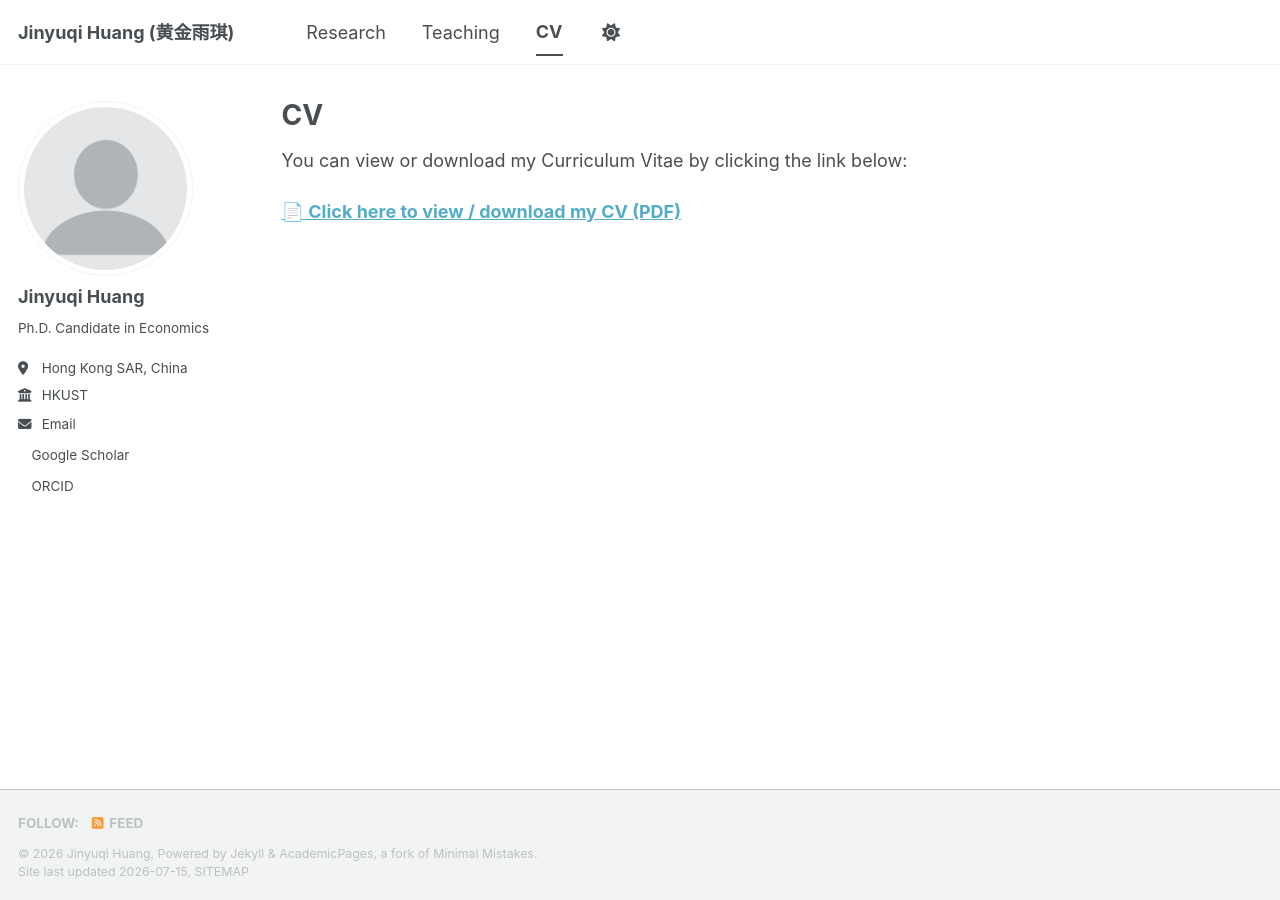
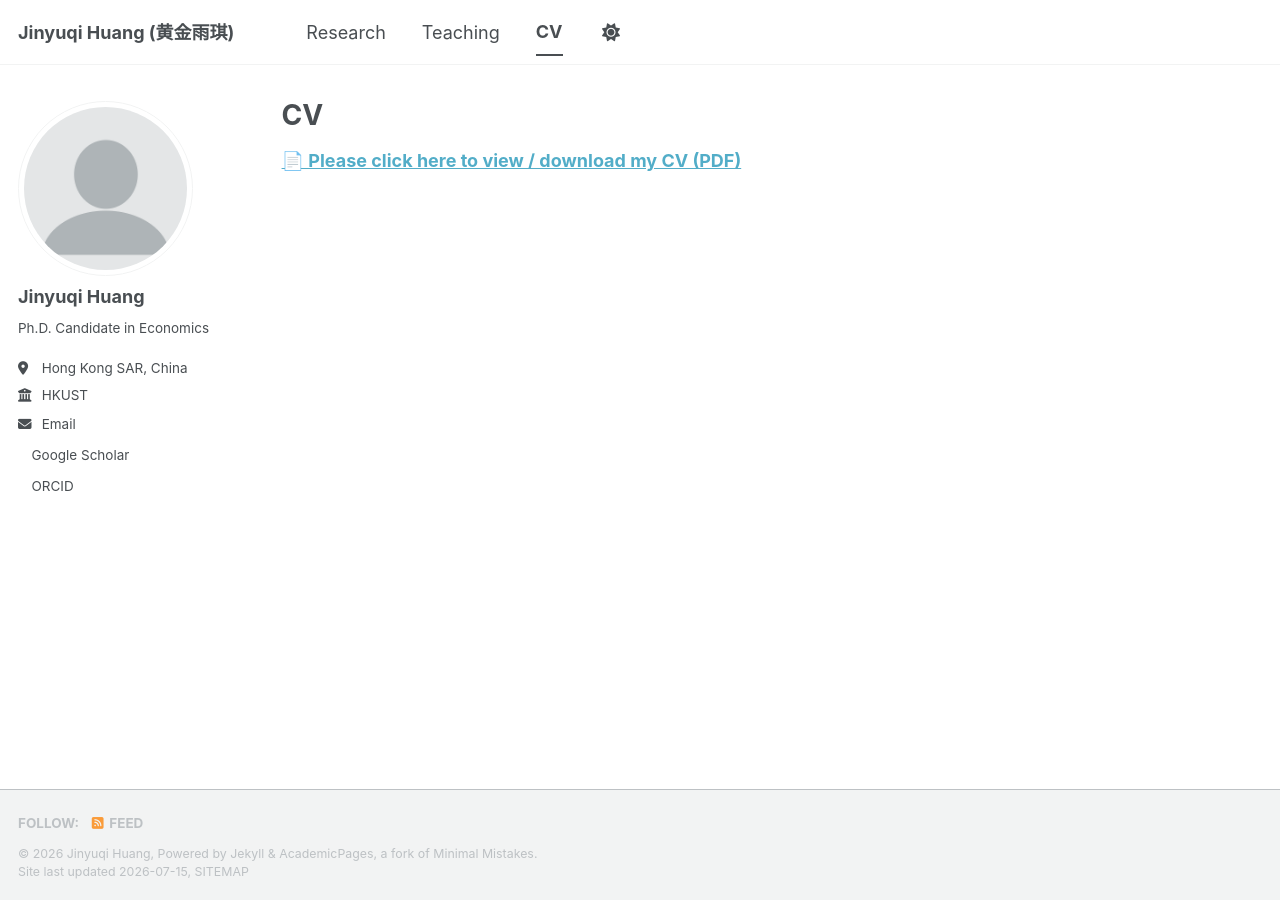
Before and after one commit to brayanam5903/brayanam5903.github.io, a Jekyll site: the page built from _pages/cv.md, in a window 1280 px wide. Built offline with Jekyll 4.4.1, drawn with Linux system fonts in a browser that asks for light colours; a style sheet for code colours, icons or effects is not loaded.

Commit message:
Update cv.md

```diff
--- a/_pages/cv.md
+++ b/_pages/cv.md
@@ -9,6 +9,5 @@ redirect_from:
 
 {% include base_path %}
 
-You can view or download my Curriculum Vitae by clicking the link below:
 
-[**📄 Click here to view / download my CV (PDF)**]({{ base_path }}/files/CV.pdf)
+[**📄 Please click here to view / download my CV (PDF)**]({{ base_path }}/files/CV.pdf)
```
